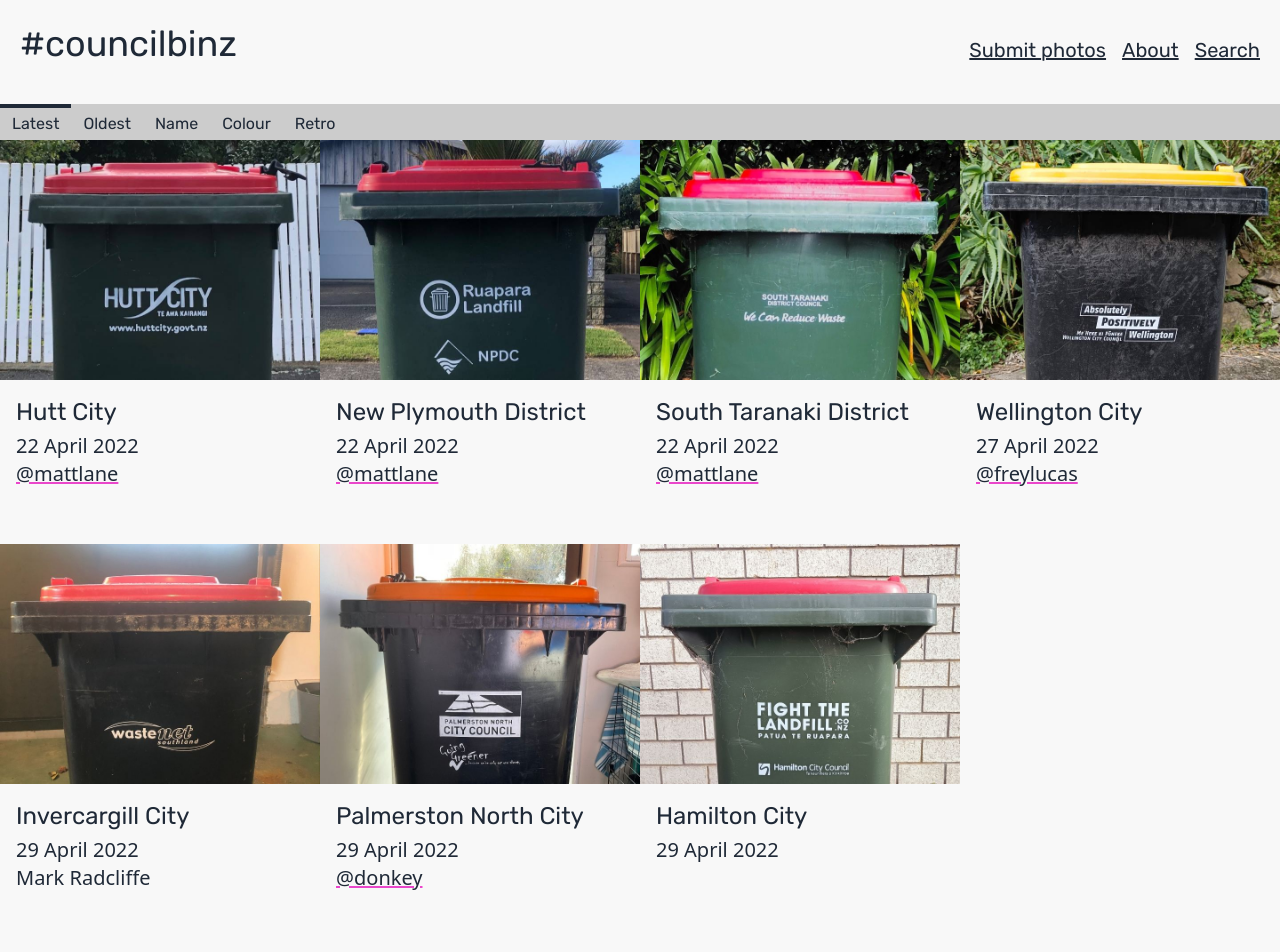
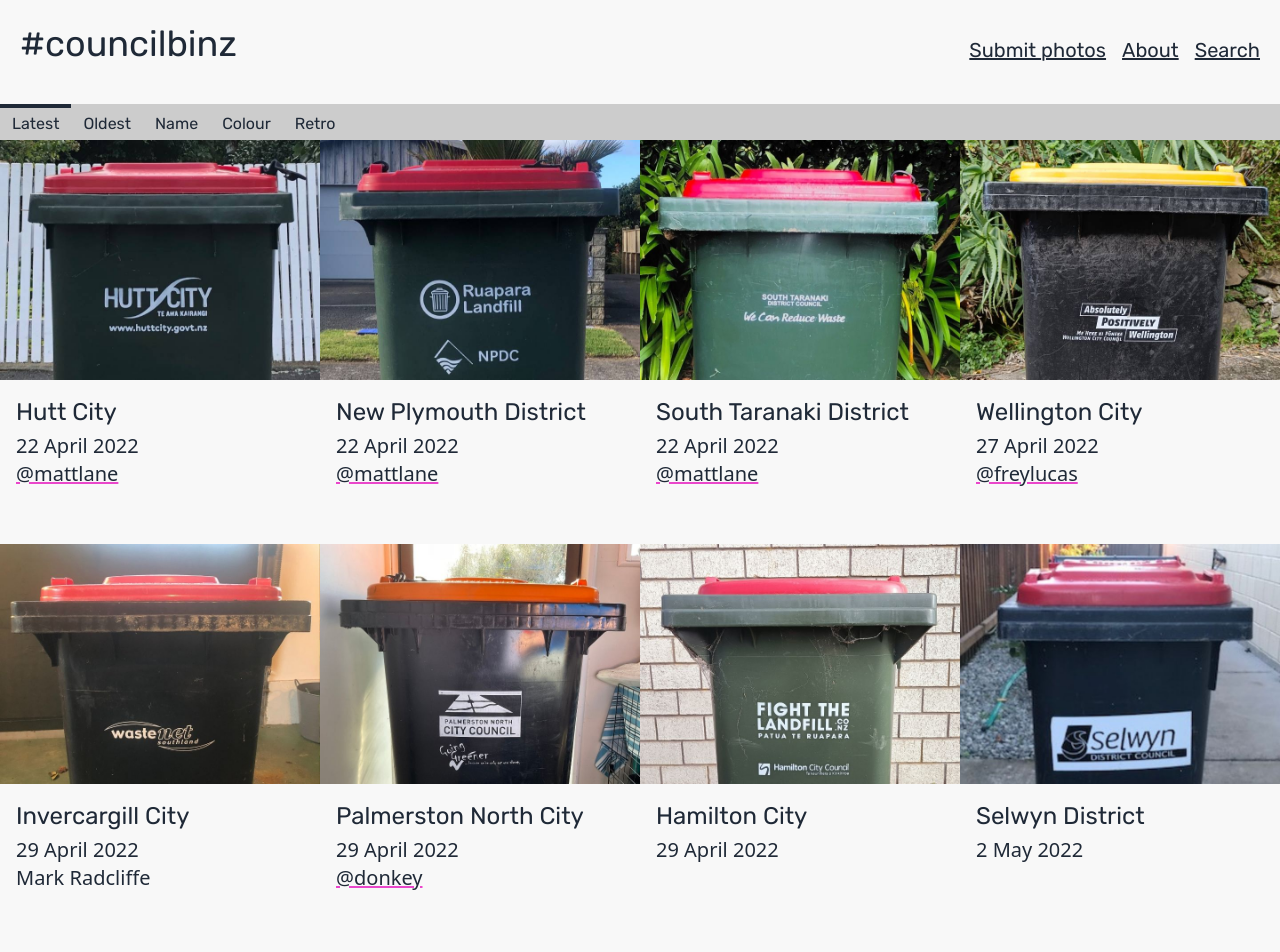
Before and after one commit to councilbinz/councilbins.nz, a Next.js app: page / in a window 1280 px wide. Shown: the top 952 px of the page. Built offline with nearby package versions, Linux system fonts and the light colour scheme.

Commit message:
Adding Selwyn

```diff
--- a/src/bins.js
+++ b/src/bins.js
@@ -67,5 +67,13 @@
       colour: "green",
       councilName: "Hamilton City",
     },
+    {
+      fileName: "selwyn1.jpg",
+      slug: "selwyn-district",
+      localAuthorityCode: "SDC",
+      collectionDate: "2 May 2022",
+      colour: "black",
+      councilName: "Selwyn District",
+    },
   ],
 };
--- a/src/councils.js
+++ b/src/councils.js
@@ -6,4 +6,5 @@
   { name: "Invercargill City", slug: "invercargill-city" },
   { name: "Palmerston North City", slug: "palmerston-north-city" },
   { name: "Hamilton City", slug: "hamilton-city" },
+  { name: "Selwyn District", slug: "selwyn-district" },
 ];
```
Also changed, not shown: public/images/selwyn1.jpg (added).
